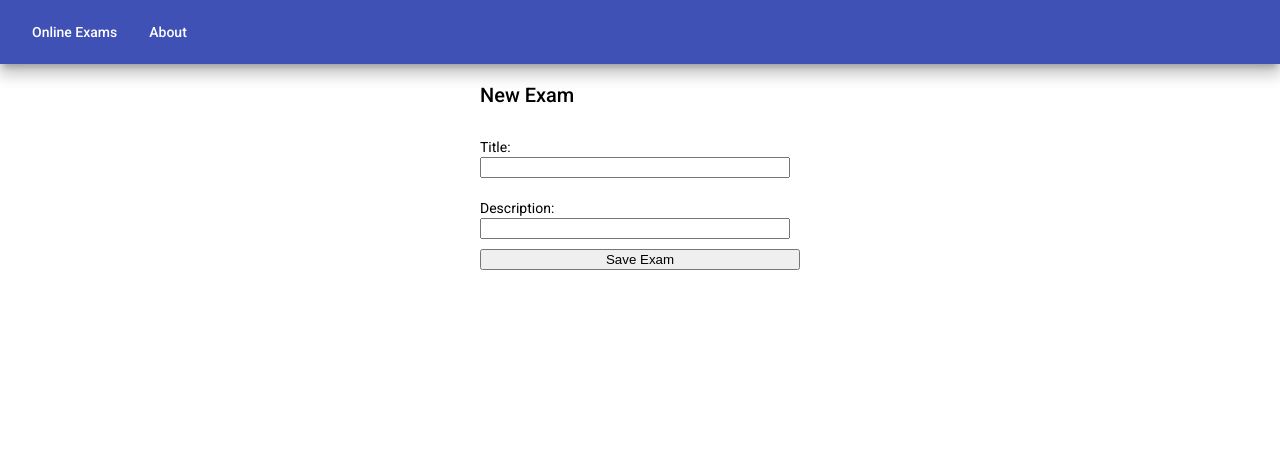
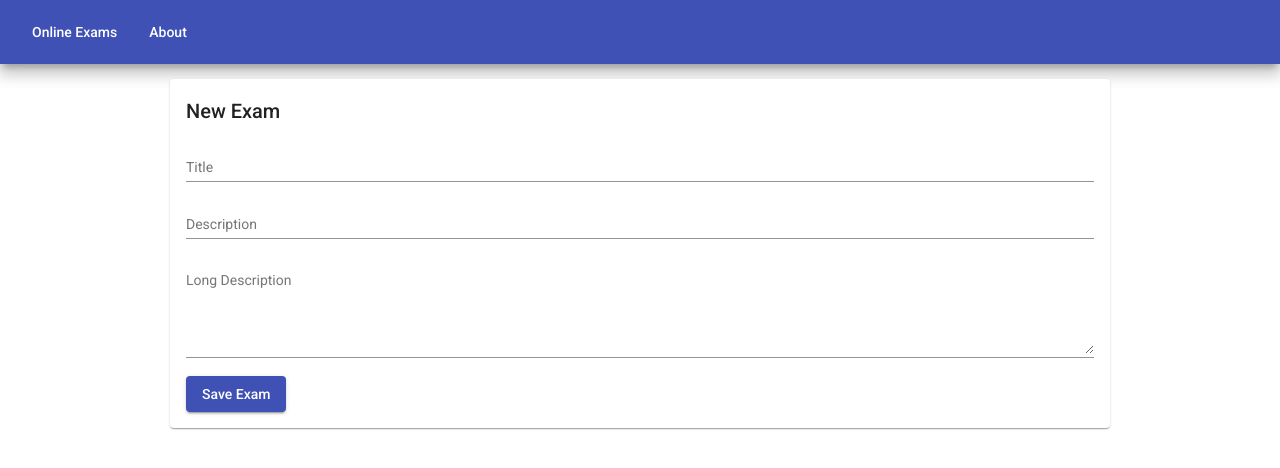
Before and after one commit to esdrasdutra/online-exam, an Angular app in the folder frontend/: page /new-exam in a window 1280 px wide. Shown: the top 468 px of the page. Built offline with nearby package versions, Linux system fonts and the light colour scheme.

Commit message:
supporting long_description on the frontend

```diff
--- a/frontend/src/app/app.module.ts
+++ b/frontend/src/app/app.module.ts
@@ -7,6 +7,7 @@ import {NoopAnimationsModule} from '@angular/platform-browser/animations';
 import {MatToolbarModule} from '@angular/material/toolbar';
 import {MatButtonModule} from '@angular/material/button';
 import {MatCardModule} from '@angular/material/card';
+import {MatInputModule} from '@angular/material/input';
 
 import {ExamFormComponent} from './exams/exam-form.component';
 import {ExamsComponent} from './exams/exams.component';
@@ -33,6 +34,7 @@ const appRoutes: Routes = [
     MatButtonModule,
     MatToolbarModule,
     MatCardModule,
+    MatInputModule,
     BrowserModule,
     HttpClientModule,
     RouterModule.forRoot(
--- a/frontend/src/app/exams/exam-form.component.scss
+++ b/frontend/src/app/exams/exam-form.component.scss
@@ -1,21 +1,9 @@
-.container{
-  display: flex;
-  justify-content: center;
-
+.exams-form {
+  min-width: 150px;
+  max-width: 500px;
+  width: 100%;
 }
 
-.exam-container{
-  display:flex;
-  flex-direction: column;
-  width: 320px;
-
-  div{
-    padding:10px 0;
-  }
-
-  input{
-    width: calc(100% - 18px);
-    width: -moz-calc(100% - 18px);
-    width: -webkit-calc(100% - 18px);
-  }
+.full-width {
+  width: 100%;
 }
--- a/frontend/src/app/exams/exam-form.component.ts
+++ b/frontend/src/app/exams/exam-form.component.ts
@@ -1,35 +1,48 @@
-import { Component } from '@angular/core';
-import { HttpClient } from '@angular/common/http';
-import { ExamsApiService } from './exams-api.service';
-import { Router } from '@angular/router';
+import {Component} from '@angular/core';
+import {ExamsApiService} from "./exams-api.service";
+import {Router} from "@angular/router";
 
 @Component({
   selector: 'exam-form',
   template: `
-    <div class="container">
-      <div class="exam-container">
-        <h2>New Exam</h2>
-        <div>
-          <label for="exam-title">Title: </label>
-          <input id="exam-title" (keyup)="updateTitle($event)" />
-        </div>
-        <div>
-          <label for="exam-description">Description: </label>
-          <input id="exam-description" (keyup)="updateDescription($event)" />
-        </div>
-        <button (click)="saveExam()">Save Exam</button>
-      </div>
-    </div>
+    <mat-card>
+      <h2>New Exam</h2>
+        <mat-form-field class="full-width">
+          <input matInput
+                 placeholder="Title"
+                 (keyup)="updateTitle($event)">
+        </mat-form-field>
+
+        <mat-form-field class="full-width">
+          <input matInput
+                 placeholder="Description"
+                 (keyup)="updateDescription($event)">
+        </mat-form-field>
+
+        <mat-form-field class="full-width">
+          <textarea rows="5"
+                    matInput
+                    placeholder="Long Description"
+                    (keyup)="updateLongDescription($event)"></textarea>
+        </mat-form-field>
+
+        <button mat-raised-button
+                color="primary"
+                (click)="saveExam()">
+          Save Exam
+        </button>
+    </mat-card>
   `,
-  styleUrls: ['./exam-form.component.scss'],
+  styleUrls:['./exam-form.component.scss']
 })
 export class ExamFormComponent {
   exam = {
     title: '',
     description: '',
+    long_description: '',
   };
 
-  constructor(private examsApi: ExamsApiService, private router: Router) {}
+  constructor(private examsApi: ExamsApiService, private router: Router) { }
 
   updateTitle(event: any) {
     this.exam.title = event.target.value;
@@ -39,10 +52,16 @@ export class ExamFormComponent {
     this.exam.description = event.target.value;
   }
 
+  updateLongDescription(event: any) {
+    this.exam.long_description = event.target.value;
+  }
+
   saveExam() {
-    this.examsApi.saveExam(this.exam).subscribe(
-      () => this.router.navigate(['/']),
-      (error) => alert(error.message)
-    );
+    this.examsApi
+      .saveExam(this.exam)
+      .subscribe(
+        () => this.router.navigate(['/']),
+        error => alert(error.message)
+      );
   }
 }
--- a/frontend/src/app/exams/exam.model.ts
+++ b/frontend/src/app/exams/exam.model.ts
@@ -2,6 +2,7 @@ export class Exam {
   constructor(
     public title: string,
     public description: string,
+    public long_description:string,
     public _id?: number,
     public updatedAt?: Date,
     public createdAt?: Date,
--- a/frontend/src/app/exams/exams.component.ts
+++ b/frontend/src/app/exams/exams.component.ts
@@ -1,8 +1,8 @@
 //import * as Auth0 from 'auth0-web';
-import {Component, OnDestroy, OnInit} from '@angular/core';
-import {Subscription} from 'rxjs/';
-import {Exam} from './exam.model';
-import {ExamsApiService} from './exams-api.service';
+import { Component, OnDestroy, OnInit } from '@angular/core';
+import { Subscription } from 'rxjs/';
+import { Exam } from './exam.model';
+import { ExamsApiService } from './exams-api.service';
 
 @Component({
   selector: 'exams',
@@ -12,42 +12,38 @@ import {ExamsApiService} from './exams-api.service';
       <p>Choose an exam and start studying.</p>
       <header>
         <div class="exams">
-      <mat-card class="example-card" *ngFor="let exam of examsList" class="mat-elevation-z5">
+          <mat-card
+            class="example-card"
+            *ngFor="let exam of examsList"
+            class="mat-elevation-z5"
+          >
             <mat-card-content>
-          <mat-card-title>{{exam.title}}</mat-card-title>
-          <mat-card-subtitle>{{exam.description}}</mat-card-subtitle>
-          <p>
-            Etiam enim purus, vehicula nec dapibus quis, egestas eu quam.
-            Nullam eleifend auctor leo, vitae rhoncus mi sodales vel.
-            Aenean fermentum laoreet volutpat. Integer quam orci,
-            molestie non nibh suscipit, faucibus euismod sapien.
-          </p>
+              <mat-card-title>{{ exam.title }}</mat-card-title>
+              <mat-card-subtitle>{{ exam.description }}</mat-card-subtitle>
+              <p>{{exam.long_description}}</p>
               <button mat-raised-button color="accent">Start Exam</button>
             </mat-card-content>
           </mat-card>
         </div>
-    <button mat-fab color="primary"
-            class="new-exam" routerLink="/new-exam">
+        <button mat-fab color="primary" class="new-exam" routerLink="/new-exam">
           <i class="material-icons">note_add</i>
         </button>
+      </header>
+    </header>
   `,
-  styleUrls:['./exams.component.scss'],
+  styleUrls: ['./exams.component.scss'],
 })
 export class ExamsComponent implements OnInit, OnDestroy {
   examsListSubs!: Subscription;
   examsList!: Exam[];
   authenticated = false;
 
-  constructor(private examsApi: ExamsApiService) { }
+  constructor(private examsApi: ExamsApiService) {}
 
   ngOnInit() {
-    this.examsListSubs = this.examsApi
-      .getExams()
-      .subscribe(res => {
+    this.examsListSubs = this.examsApi.getExams().subscribe((res) => {
       this.examsList = res;
-        },
-        console.error
-      );
+    }, console.error);
     const self = this;
     //Auth0.subscribe((authenticated) => (self.authenticated = authenticated));
   }
```
Lines whose indentation alone changed are shown as unchanged.
